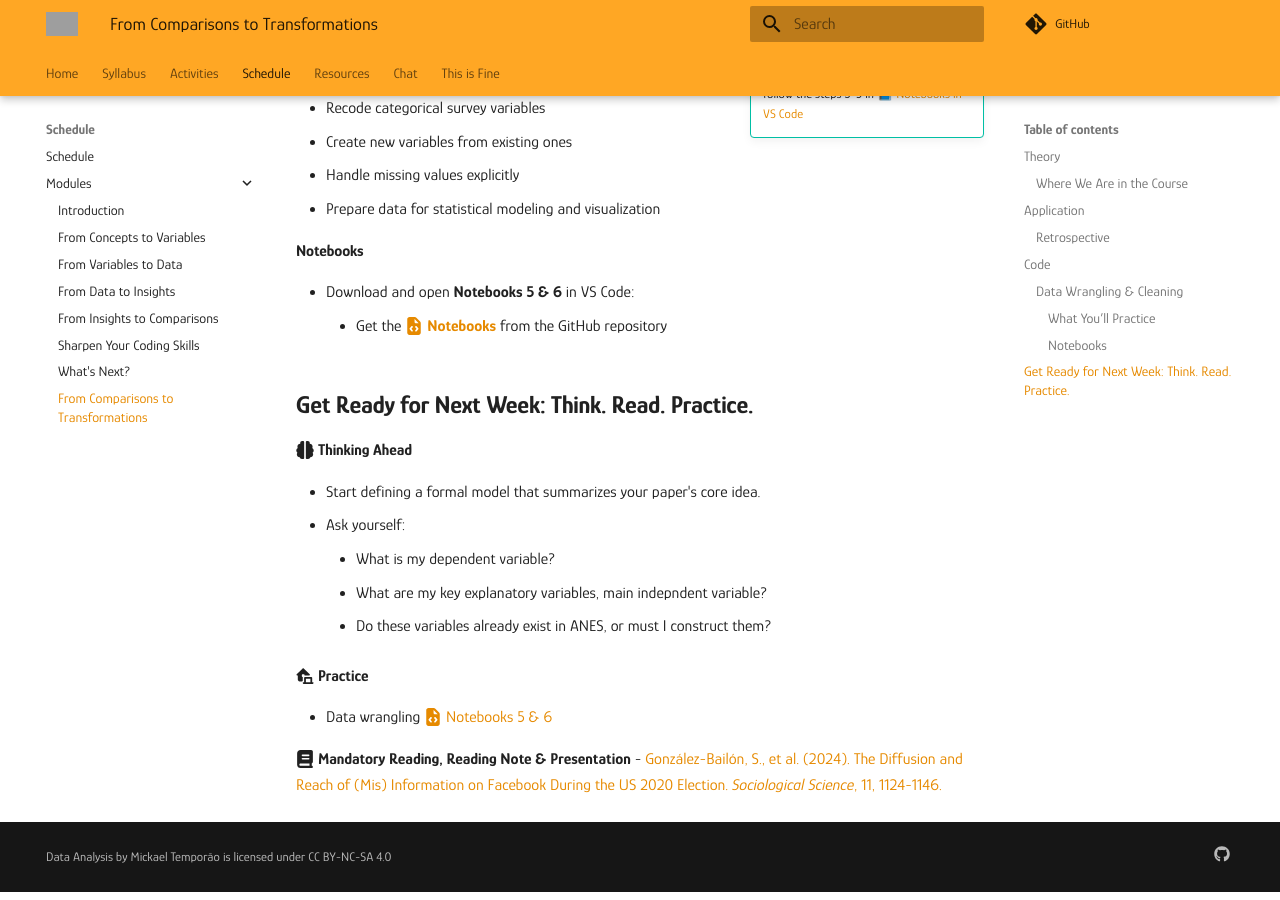
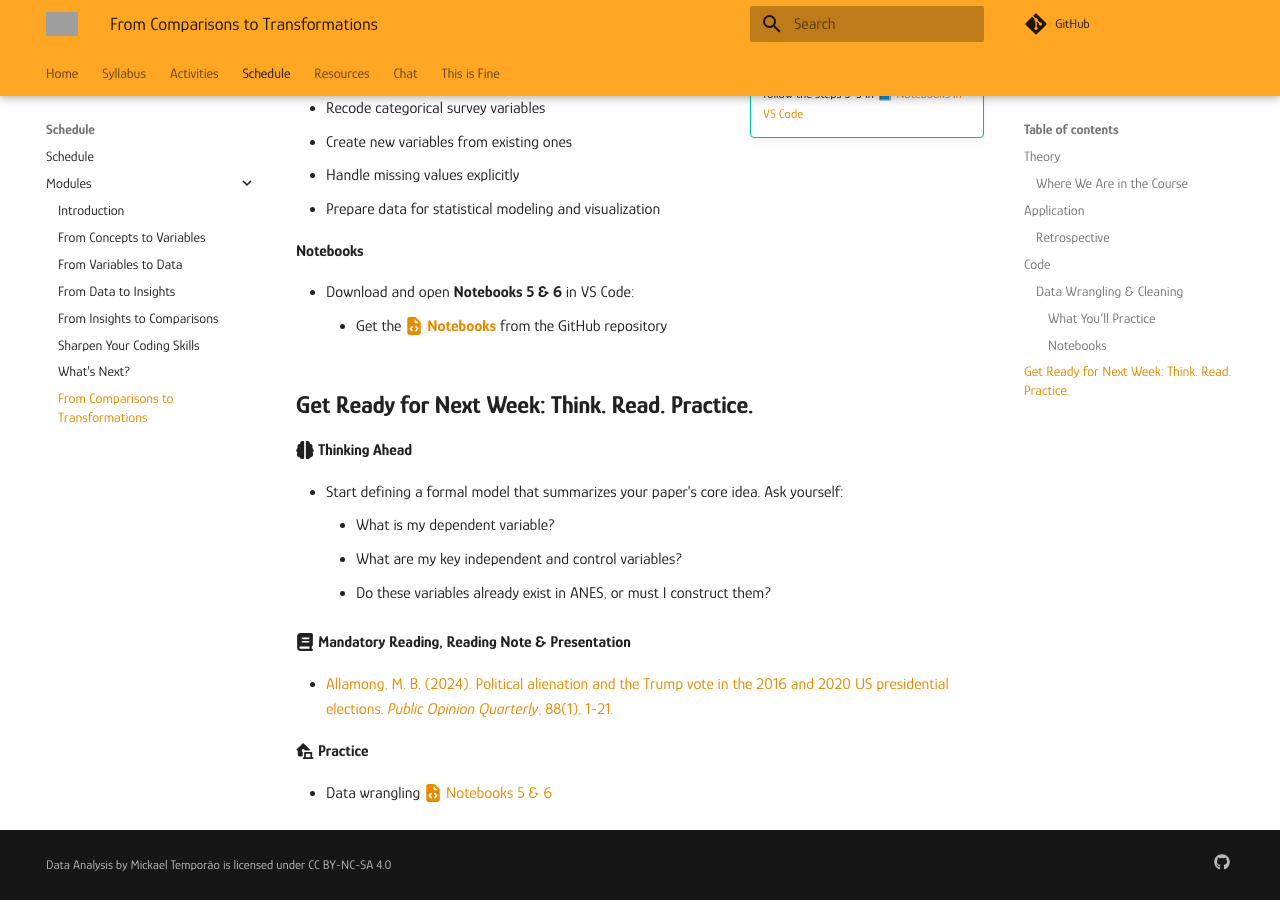
Before and after one commit to mickaeltemporao/data-analysis, an MkDocs documentation site: the page built from docs/modules/wrangling.md, in a window 1280 px wide and 900 px high, scrolled down 888 px. Built offline with MkDocs 1.6.1 and Material for MkDocs 9.7.7, drawn with Linux system fonts in a browser that asks for light colours; comment, search, counter and statistics services are not loaded; grey boxes are pictures that could not be loaded.

Commit message:
adding reading

```diff
--- a/docs/modules/wrangling.md
+++ b/docs/modules/wrangling.md
@@ -42,17 +42,18 @@ Using ANES 2020 data, you will learn how to:
 ## **Get Ready for Next Week: Think. Read. Practice.**
 :fontawesome-solid-brain: **Thinking Ahead**
 
-- Start defining a formal model that summarizes your paper's core idea.
-- Ask yourself:
+- Start defining a formal model that summarizes your paper's core idea. Ask yourself:
     - What is my dependent variable?
-    - What are my key explanatory variables, main indepndent variable?
+    - What are my key independent and control variables?
     - Do these variables already exist in ANES, or must I construct them?
+
+:fontawesome-solid-book: **Mandatory Reading, Reading Note & Presentation**
+
+- [Allamong, M. B. (2024). Political alienation and the Trump vote in the 2016 and 2020 US presidential elections. *Public Opinion Quarterly*, 88(1), 1-21.](https://academic.oup.com/poq/article/88/1/1/7636367)
+<!-- - [González-Bailón, S., et al. (2024). The Diffusion and Reach of (Mis) Information on Facebook During the US 2020 Election. *Sociological Science*, 11, 1124-1146.](https://sociologicalscience.com/download/vol_11/december/SocSci_v11_1124to1146_2.pdf) -->
 
 :fontawesome-solid-house-laptop: **Practice**
 
 - Data wrangling [:fontawesome-solid-file-code: Notebooks 5 & 6](https://github.com/mickaeltemporao/materials/tree/main/notebooks)
 
-:fontawesome-solid-book: **Mandatory Reading, Reading Note & Presentation**
-    - [González-Bailón, S., et al. (2024). The Diffusion and Reach of (Mis) Information on Facebook During the US 2020 Election. *Sociological Science*, 11, 1124-1146.](https://sociologicalscience.com/download/vol_11/december/SocSci_v11_1124to1146_2.pdf)
-
 <!-- - Optional: [Create an online Github Profile](https://docs.github.com/en/account-and-profile/setting-up-and-managing-your-github-profile/customizing-your-profile/managing-your-profile-readme) -->
```
